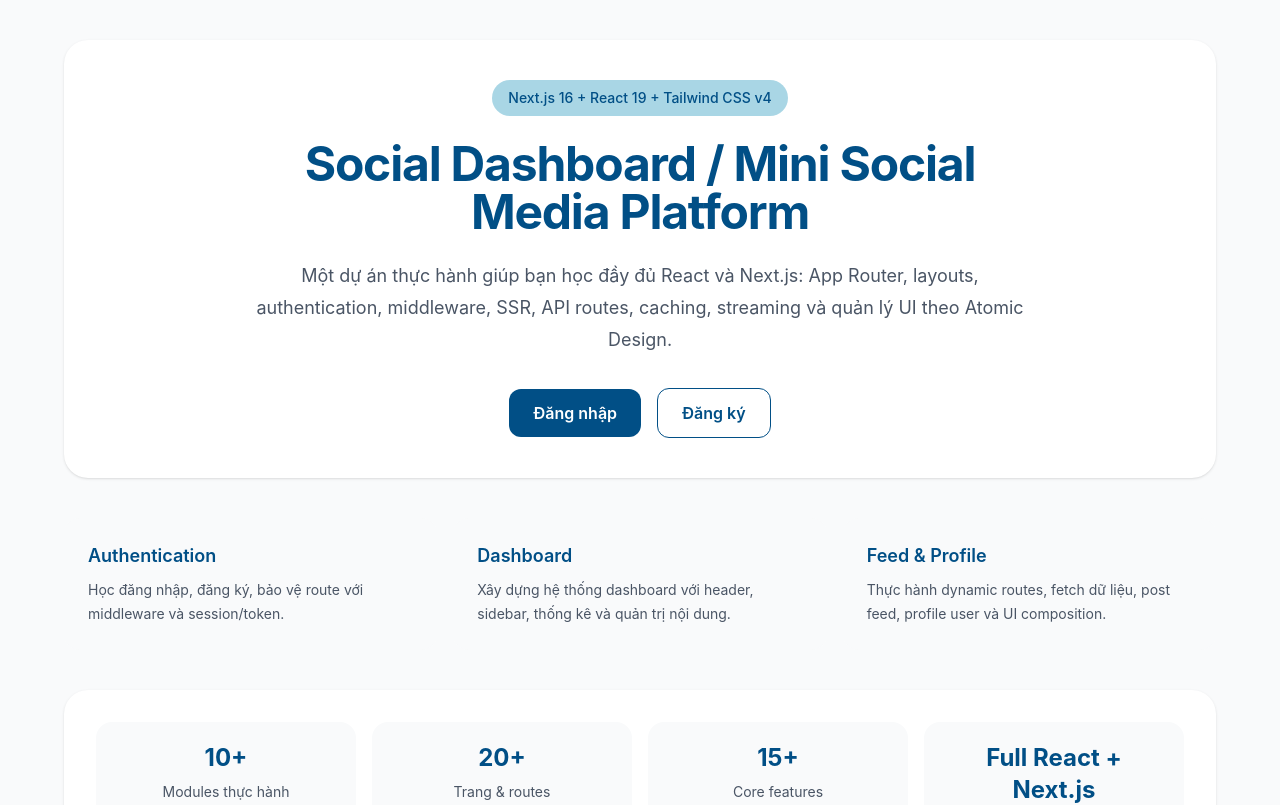
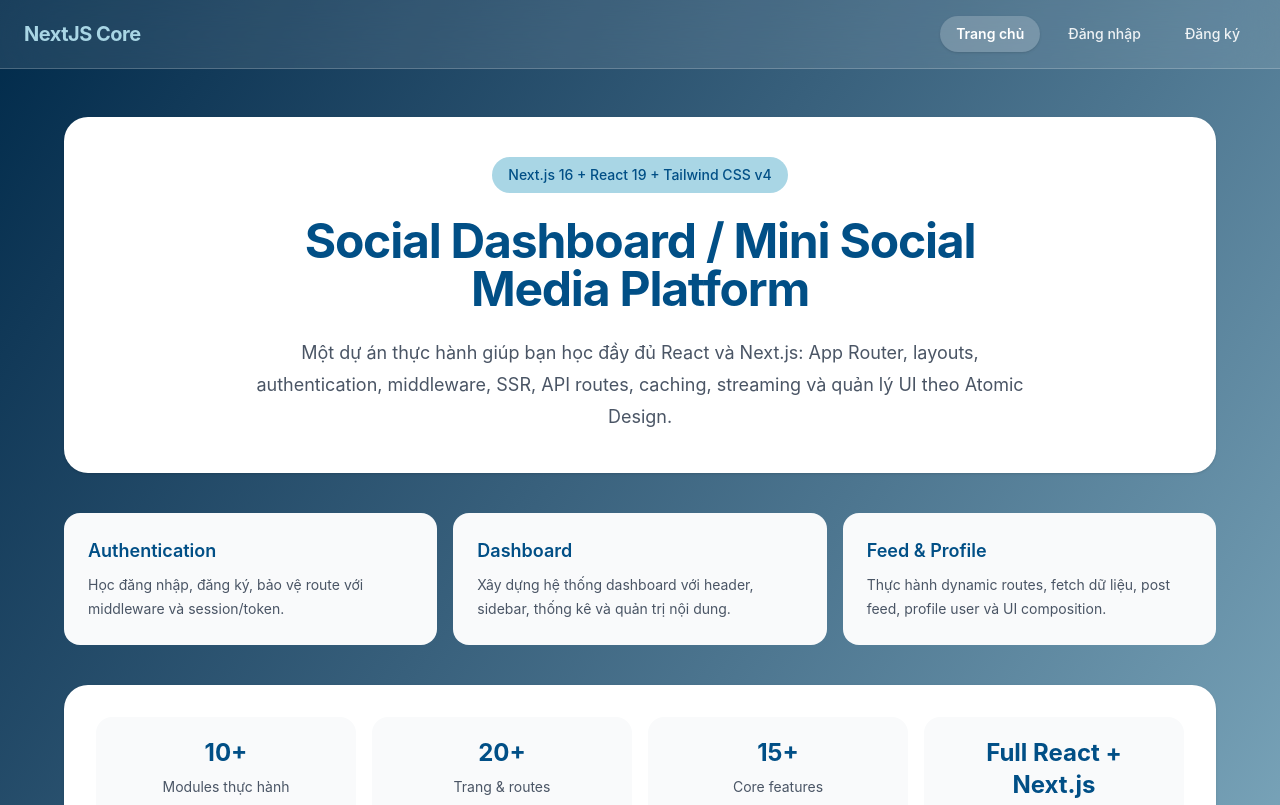
Before and after one commit to mdzenos/next_core, a Next.js app: page / in a window 1280 px wide. Shown: the top 805 px of the page. Built offline with nearby package versions, Linux system fonts and the light colour scheme.

Commit message:
change home layout

```diff
--- a/src/components/organisms/HomeHero.tsx
+++ b/src/components/organisms/HomeHero.tsx
@@ -12,12 +12,12 @@
         </h1>
 
         <p className="mt-6 text-lg leading-8 text-gray-600">
-          Một dự án thực hành giúp bạn học đầy đủ React và Next.js:
-          App Router, layouts, authentication, middleware, SSR, API routes,
-          caching, streaming và quản lý UI theo Atomic Design.
+          Một dự án thực hành giúp bạn học đầy đủ React và Next.js: App Router, layouts,
+          authentication, middleware, SSR, API routes, caching, streaming và quản lý UI theo Atomic
+          Design.
         </p>
 
-        <HeroActions />
+        {/* <HeroActions /> */}
       </div>
     </section>
   );
--- a/src/components/templates/PublicTemplate.tsx
+++ b/src/components/templates/PublicTemplate.tsx
@@ -1,11 +1,51 @@
+'use client';
+
+import Link from 'next/link';
+import { usePathname } from 'next/navigation';
+
 type PublicTemplateProps = {
   children: React.ReactNode;
 };
 
 export default function PublicTemplate({ children }: PublicTemplateProps) {
+  const pathname = usePathname();
+
+  const isActive = (href: string) => {
+    if (href === '/') return pathname === '/';
+    return pathname.startsWith(href);
+  };
+
+  const navClass = (href: string) =>
+    isActive(href)
+      ? 'rounded-full bg-white/20 px-4 py-2 text-sm font-semibold text-white shadow-sm transition-all duration-200'
+      : 'rounded-full px-4 py-2 text-sm font-medium text-white/90 transition-all duration-200 hover:bg-white/10 hover:text-white';
+
   return (
-    <div className="min-h-screen bg-gray-50 text-gray-800">
-      <main className="mx-auto flex min-h-screen w-full max-w-7xl items-center justify-center px-6 py-10">
+    <div className="min-h-screen bg-gradient-to-br from-deepBlue3 to-secondary text-white">
+      <header className="sticky top-0 z-50 border-b border-white/20 bg-white/10 backdrop-blur-xl">
+        <div className="mx-auto flex max-w-7xl items-center justify-between px-6 py-4">
+          <Link
+            href="/"
+            className="text-xl font-bold tracking-tight text-secondary transition-colors duration-200 hover:text-lightBlue"
+          >
+            NextJS Core
+          </Link>
+
+          <nav className="flex items-center gap-2 md:gap-3">
+            <Link href="/" className={navClass('/')}>
+              Trang chủ
+            </Link>
+            <Link href="/auth/login" className={navClass('/auth/login')}>
+              Đăng nhập
+            </Link>
+            <Link href="/auth/register" className={navClass('/auth/register')}>
+              Đăng ký
+            </Link>
+          </nav>
+        </div>
+      </header>
+
+      <main className="mx-auto flex min-h-[calc(100vh-72px)] w-full max-w-7xl items-center justify-center px-6 py-12 md:px-8">
         {children}
       </main>
     </div>
```
Also changed, not shown: src/app/(public)/auth/page.tsx (+0 -26 lines).
